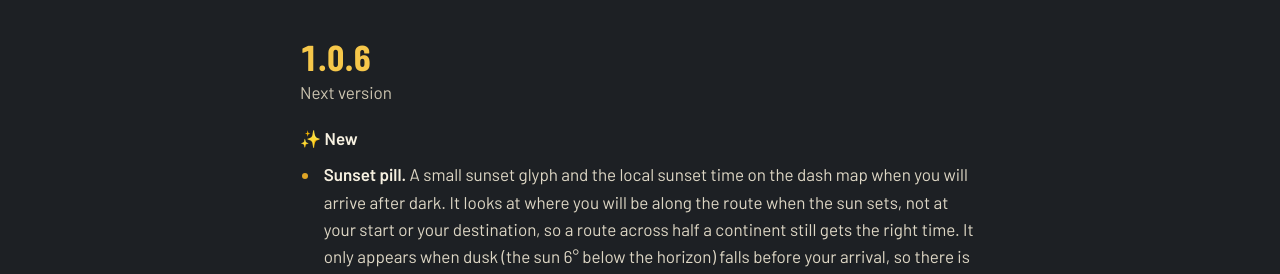
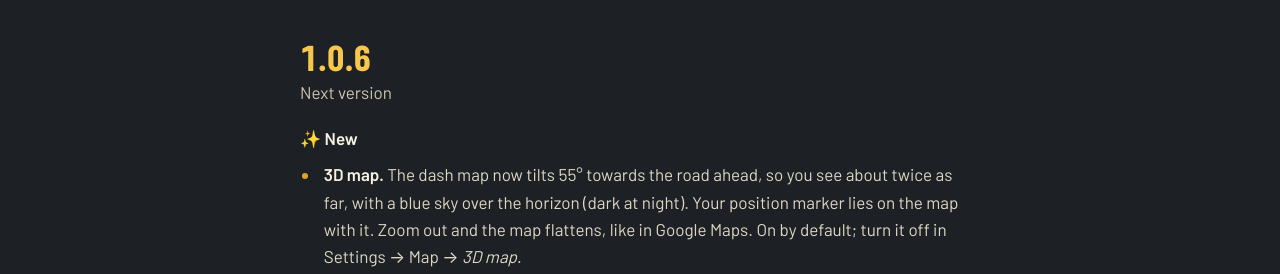
Before and after one commit to kolaCZek/TripperDashPlusPlus, a plain HTML site: page website/site/changelog/index.html in a window 1280 px wide. Shown: the part 678-952 px from the top of the page. Drawn offline with Linux system fonts and the light colour scheme.

Commit message:
Changelog: 3D map in 1.0.6 (in progress) (#217)

```diff
--- a/website/site/changelog/index.html
+++ b/website/site/changelog/index.html
@@ -64,6 +64,7 @@
         <p class="when">Next version</p>
       <h4>✨ New</h4>
       <ul>
+        <li><strong>3D map.</strong> The dash map now tilts 55° towards the road ahead, so you see about twice as far, with a blue sky over the horizon (dark at night). Your position marker lies on the map with it. Zoom out and the map flattens, like in Google Maps. On by default; turn it off in Settings → Map → <em>3D map</em>.</li>
         <li><strong>Sunset pill.</strong> A small sunset glyph and the local sunset time on the dash map when you will arrive after dark. It looks at where you will be along the route when the sun sets, not at your start or your destination, so a route across half a continent still gets the right time. It only appears when dusk (the sun 6° below the horizon) falls before your arrival, so there is no warning on a Nordic white night. It follows the <strong>Weather alerts</strong> switch.</li>
         <li><strong>Spoken speed-limit warning.</strong> New setting <em>Speak speed-limit warnings</em> in Voice guidance (off by default). The app says “Speed limit 50” once when you go over the posted limit, by the same margin that lights the sign. It works in navigation and free ride, in all 8 voice languages, and a turn prompt always takes priority.</li>
       </ul>
```
